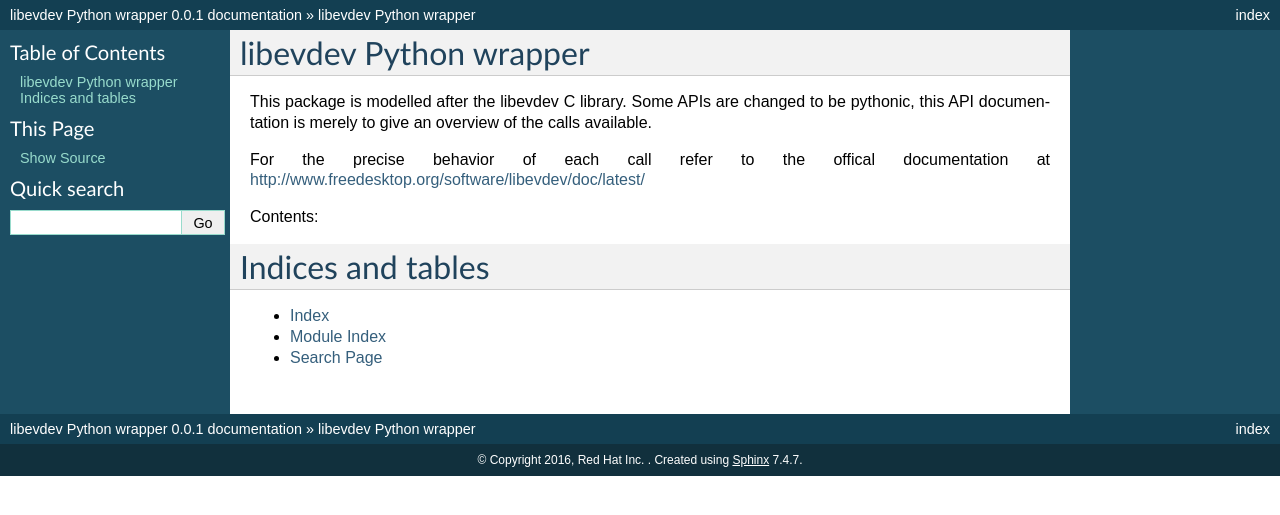
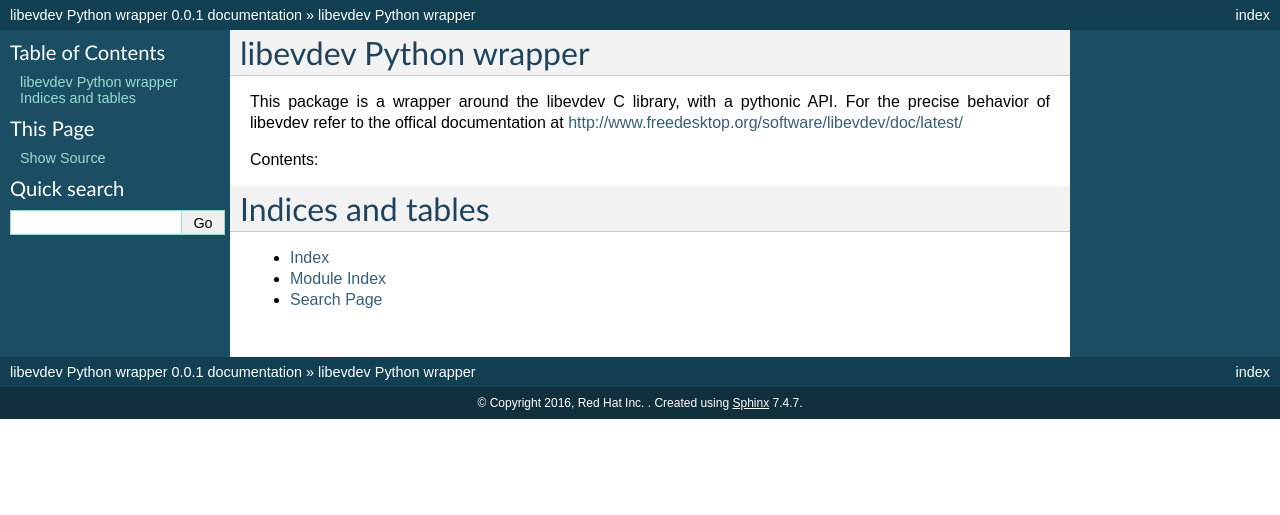
Before and after one commit to whot/python-libevdev, a Sphinx documentation site: the page built from doc/source/index.rst, in a window 1280 px wide. Shown: the top 515 px of the page. Built offline with Sphinx 7.4.7, drawn with Linux system fonts in a browser that asks for light colours; pages that are not in the unit, such as notebooks, are missing from menus.

Commit message:
doc: minor update to the index page
Signed-off-by: Peter Hutterer <peter.hutterer@who-t.net>

```diff
--- a/doc/source/index.rst
+++ b/doc/source/index.rst
@@ -6,15 +6,11 @@
 libevdev Python wrapper
 =======================
 
-This package is modelled after the libevdev C library. Some APIs are changed
-to be pythonic, this API documentation is merely to give an overview of the
-calls available.
-
-For the precise behavior of each call refer to the offical documentation at
+This package is a wrapper around the libevdev C library, with a pythonic
+API. For the precise behavior of libevdev refer to the offical documentation at
 http://www.freedesktop.org/software/libevdev/doc/latest/
 
 Contents:
-
 
 
 .. toctree::
```
